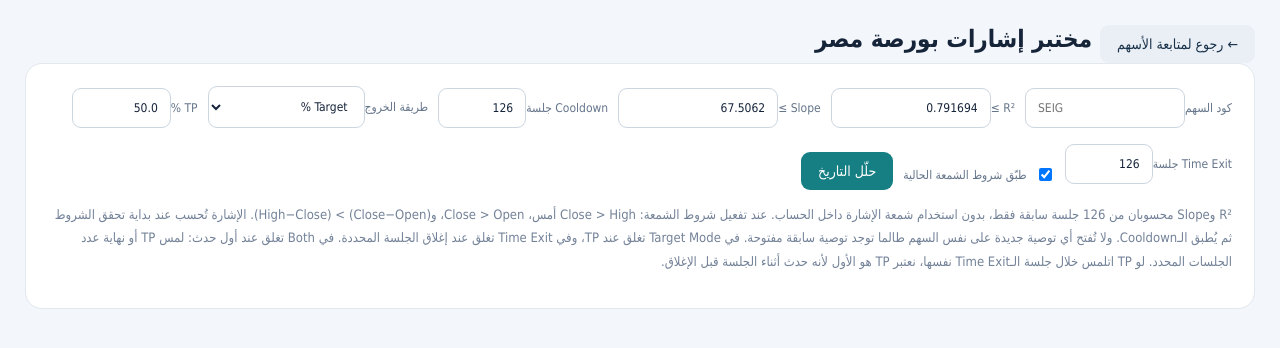
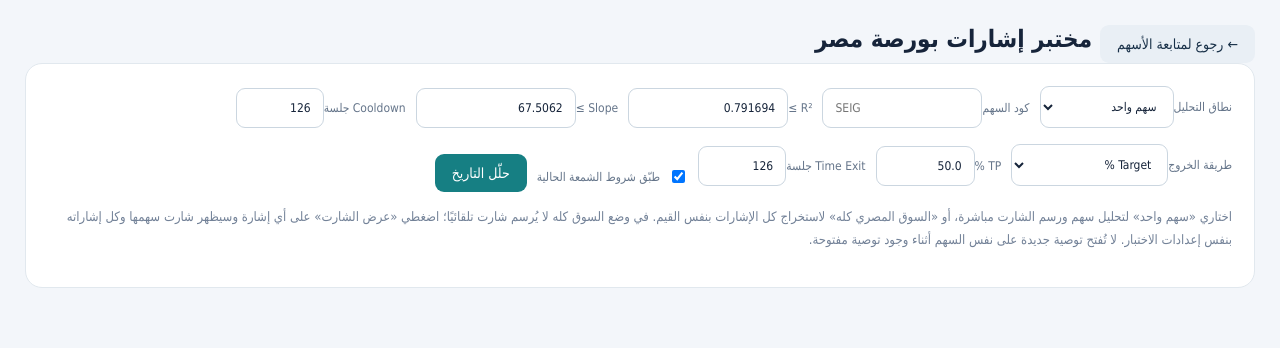
Before and after one commit to dofahmy/Rashid, a Flask app: page /egx-lab in a window 1280 px wide. Shown: the part 95-443 px from the top of the page. Run offline with Flask 3, Linux system fonts and the light colour scheme; the visitor is signed in with stand-in values (Sample User, id 1); parts of the project's set-up code (start-up, migrations or seed data) failed here and were passed over; some libraries are stand-ins or nearby versions.

Commit message:
Add files via upload

```diff
--- a/templates/egx_lab.html
+++ b/templates/egx_lab.html
@@ -2,60 +2,35 @@
 <div class="actions"><a class="button secondary" href="{{url_for('stocks')}}">← رجوع لمتابعة الأسهم</a><h1 style="margin:0">مختبر إشارات بورصة مصر</h1></div>
 <div class="panel">
 <form class="filters" method="get">
-    <label>كود السهم<input name="symbol" dir="ltr" placeholder="SEIG" value="{{symbol}}" required></label>
+<label>نطاق التحليل<select name="scope"><option value="symbol" {{'selected' if scope=='symbol' else ''}}>سهم واحد</option><option value="market" {{'selected' if scope=='market' else ''}}>السوق المصري كله</option></select></label>
+<label>كود السهم<input name="symbol" dir="ltr" placeholder="SEIG" value="{{symbol}}"></label>
 <label>R² ≥<input name="r2" type="number" step="0.000001" value="{{r2_min}}" required></label>
 <label>Slope ≥<input name="slope" type="number" step="0.0001" value="{{slope_min}}" required></label>
 <label>Cooldown جلسة<input name="cooldown" type="number" min="0" max="1000" step="1" value="{{cooldown}}" required></label>
 <label>طريقة الخروج<select name="exit_mode"><option value="tp" {{'selected' if exit_mode=='tp' else ''}}>Target %</option><option value="time" {{'selected' if exit_mode=='time' else ''}}>Time Exit</option><option value="both" {{'selected' if exit_mode=='both' else ''}}>Both: TP أو Time Exit</option></select></label>
 <label>TP %<input name="tp" type="number" min="0.1" max="1000" step="0.1" value="{{tp_pct}}" required></label>
 <label>Time Exit جلسة<input name="time_exit" type="number" min="1" max="2000" step="1" value="{{time_exit_sessions}}" required></label>
-    <label style="display:flex;gap:8px;align-items:center"><input name="confirm" type="checkbox" value="1" {{'checked' if confirm else ''}}>طبّق شروط الشمعة الحالية</label>
-    {% if not confirm %}<input type="hidden" name="confirm" value="0">{% endif %}
+<label style="display:flex;gap:8px;align-items:center"><input name="confirm" type="checkbox" value="1" {{'checked' if confirm else ''}}>طبّق شروط الشمعة الحالية</label>{% if not confirm %}<input type="hidden" name="confirm" value="0">{% endif %}
 <button>حلّل التاريخ</button>
 </form>
-  <p class="muted">R² وSlope محسوبان من 126 جلسة سابقة فقط، بدون استخدام شمعة الإشارة داخل الحساب. عند تفعيل شروط الشمعة: Close &gt; High أمس، Close &gt; Open، و(Close−Open) &gt; (High−Close). الإشارة تُحسب عند بداية تحقق الشروط ثم يُطبق الـCooldown. ولا تُفتح أي توصية جديدة على نفس السهم طالما توجد توصية سابقة مفتوحة. في Target Mode تغلق عند TP، وفي Time Exit تغلق عند إغلاق الجلسة المحددة. في Both تغلق عند أول حدث: لمس TP أو نهاية عدد الجلسات المحدد. لو TP اتلمس خلال جلسة الـTime Exit نفسها، نعتبر TP هو الأول لأنه حدث أثناء الجلسة قبل الإغلاق.</p>
+<p class="muted">اختاري «سهم واحد» لتحليل سهم ورسم الشارت مباشرة، أو «السوق المصري كله» لاستخراج كل الإشارات بنفس القيم. في وضع السوق كله لا يُرسم شارت تلقائيًا؛ اضغطي «عرض الشارت» على أي إشارة وسيظهر شارت سهمها وكل إشاراته بنفس إعدادات الاختبار. لا تُفتح توصية جديدة على نفس السهم أثناء وجود توصية مفتوحة.</p>
 </div>
 {% if error %}<div class="panel warning"><strong>تعذر التحليل:</strong> {{error}}</div>{% endif %}
-{% if symbol and not error %}
+{% if not error and ((scope=='symbol' and symbol) or scope=='market') %}
 <div class="cards">
-  <div class="panel accent"><div class="muted">السهم</div><div class="metric" dir="ltr">{{symbol}}</div></div>
+<div class="panel accent"><div class="muted">النطاق</div><div class="metric" style="font-size:22px">{{symbol if scope=='symbol' else 'كل سوق مصر'}}</div>{% if scope=='market' %}<div class="muted">{{market_symbols}} رمز · أخطاء تحميل {{market_errors}}</div>{% endif %}</div>
 <div class="panel accent"><div class="muted">عدد الإشارات</div><div class="metric">{{summary.get('count',0)}}</div></div>
-  {% if exit_mode == 'tp' %}<div class="panel accent"><div class="muted">وصلت TP +{{'%g'|format(tp_pct)}}%</div><div class="metric">{{'%.1f'|format(summary.get('hit_tp_pct',0))}}%</div><div class="muted">{{summary.get('tp_hits',0)}} / {{summary.get('count',0)}} إشارة</div></div>{% elif exit_mode == 'time' %}<div class="panel accent"><div class="muted">متوسط عائد Time Exit بعد {{time_exit_sessions}} جلسة</div><div class="metric">{% if summary.get('time_avg_return') is not none %}{{'%+.2f'|format(summary.get('time_avg_return'))}}%{% else %}—{% endif %}</div><div class="muted">Win rate {% if summary.get('time_win_pct') is not none %}{{'%.1f'|format(summary.get('time_win_pct'))}}%{% else %}—{% endif %} · مغلقة {{summary.get('closed_n',0)}}</div></div>{% else %}<div class="panel accent"><div class="muted">Both · TP +{{'%g'|format(tp_pct)}}% أو {{time_exit_sessions}} جلسة</div><div class="metric">{% if summary.get('exit_avg_return') is not none %}{{'%+.2f'|format(summary.get('exit_avg_return'))}}%{% else %}—{% endif %}</div><div class="muted">TP: {{summary.get('tp_exit_n',0)}} · Time: {{summary.get('time_exit_n',0)}} · Win rate {% if summary.get('exit_win_pct') is not none %}{{'%.1f'|format(summary.get('exit_win_pct'))}}%{% else %}—{% endif %}</div></div>{% endif %}
-  <div class="panel accent"><div class="muted">إشارات مفتوحة</div><div class="metric">{{summary.get('open_n',0)}}</div><div class="muted">آخر بيانات {{latest_date}}</div></div>
+{% if exit_mode=='tp' %}<div class="panel accent"><div class="muted">وصلت TP +{{'%g'|format(tp_pct)}}%</div><div class="metric">{{'%.1f'|format(summary.get('hit_tp_pct',0))}}%</div></div>{% elif exit_mode=='time' %}<div class="panel accent"><div class="muted">متوسط Time Exit</div><div class="metric">{% if summary.get('time_avg_return') is not none %}{{'%+.2f'|format(summary.get('time_avg_return'))}}%{% else %}—{% endif %}</div></div>{% else %}<div class="panel accent"><div class="muted">متوسط Both</div><div class="metric">{% if summary.get('exit_avg_return') is not none %}{{'%+.2f'|format(summary.get('exit_avg_return'))}}%{% else %}—{% endif %}</div><div class="muted">TP {{summary.get('tp_exit_n',0)}} · Time {{summary.get('time_exit_n',0)}}</div></div>{% endif %}
+<div class="panel accent"><div class="muted">مفتوحة حاليًا</div><div class="metric">{{summary.get('open_n',0)}}</div><div class="muted">آخر بيانات {{latest_date}}</div></div>
 </div>
-{% if chart_svg %}
-<div class="panel">
-  <div class="actions"><strong>شارت السهم مع الإشارات</strong><span class="muted">{% if exit_mode == 'tp' %}الأخضر = إغلاق على TP{% elif exit_mode == 'time' %}البنفسجي = إغلاق زمني{% else %}الأخضر = TP · البنفسجي = Time Exit{% endif %} | البرتقالي = إشارة ما زالت مفتوحة</span></div>
-  <div style="margin-top:10px;overflow:auto">{{chart_svg|safe}}</div>
-</div>
-{% endif %}
-<div class="panel"><div class="actions">
-  <span>شموع يومية: {{bars_count}}</span>
-  <span>متوسط 3M: {{'%+.2f'|format(summary.get('avg3m',0) or 0)}}%</span>
-  <span>متوسط 6M: {{'%+.2f'|format(summary.get('avg6m',0) or 0)}}%</span>
-  <span>متوسط 1Y: {{'%+.2f'|format(summary.get('avg1y',0) or 0)}}%</span>
-  <span>{% if exit_mode == 'tp' %}Median للوصول إلى TP: {% if summary.get('tp_median_sessions') is not none %}{{summary.get('tp_median_sessions')}} جلسة{% else %}—{% endif %}{% elif exit_mode == 'time' %}Median عائد الخروج: {% if summary.get('time_median_return') is not none %}{{'%+.2f'|format(summary.get('time_median_return'))}}%{% else %}—{% endif %}{% else %}Median عائد Both: {% if summary.get('exit_median_return') is not none %}{{'%+.2f'|format(summary.get('exit_median_return'))}}%{% else %}—{% endif %}{% endif %}</span>
-</div></div>
-<div class="panel tablewrap">
-<table>
-<thead><tr><th>الحالة</th><th>تاريخ الإشارة</th><th>تاريخ الخروج</th><th>{% if exit_mode == 'time' %}أداء الإغلاق Time Exit{% else %}عائد الخروج{% endif %}</th><th>سعر الخروج</th><th>سعر الإشارة</th><th>R²</th><th>Slope %</th><th>الأداء الحالي</th><th>بعد 1M</th><th>بعد 3M</th><th>بعد 6M</th><th>بعد 1Y</th><th>أقصى صعود</th><th>أقصى هبوط</th><th>{% if exit_mode == 'time' %}هل لمس +{{'%g'|format(tp_pct)}}% قبل الخروج؟{% elif exit_mode == 'both' %}TP +{{'%g'|format(tp_pct)}}% قبل/عند الخروج{% else %}TP +{{'%g'|format(tp_pct)}}%{% endif %}</th><th>+20%</th><th>+50%</th><th>+100%</th><th>العمر</th></tr></thead>
-<tbody>
-{% for x in rows %}<tr>
-<td>{% if x.status == 'OPEN' %}<strong style="color:#d97706">مفتوحة</strong>{% elif x.status == 'CLOSED_TIME' %}<strong style="color:#7c3aed">Time Exit</strong>{% else %}<strong style="color:#15803d">أغلقت على TP</strong>{% endif %}</td>
-<td dir="ltr">{{x.date}}</td><td dir="ltr">{{x.exit_date or '—'}}</td><td>{% if x.exit_return is not none %}<strong style="color:{{'#15803d' if x.exit_return >= 0 else '#b91c1c'}}">{{'%+.2f%%'|format(x.exit_return)}}</strong>{% else %}—{% endif %}</td><td>{{('%.2f'|format(x.exit_price)) if x.exit_price is not none else '—'}}</td><td>{{'%.2f'|format(x.price)}}</td><td>{{'%.4f'|format(x.r2)}}</td><td>{{'%.2f'|format(x.slope)}}</td>
-<td>{% if x.status == 'OPEN' %}<strong>{{'%+.2f%%'|format(x.current_return)}}</strong>{% else %}—{% endif %}</td>
-<td>{{('%+.2f%%'|format(x.ret_1m)) if x.ret_1m is not none else '—'}}</td>
-<td>{{('%+.2f%%'|format(x.ret_3m)) if x.ret_3m is not none else '—'}}</td>
-<td>{{('%+.2f%%'|format(x.ret_6m)) if x.ret_6m is not none else '—'}}</td>
-<td>{{('%+.2f%%'|format(x.ret_1y)) if x.ret_1y is not none else '—'}}</td>
-<td>{{'%+.2f%%'|format(x.max_gain)}}</td><td>{{'%+.2f%%'|format(x.max_dd)}}</td>
-<td>{% if exit_mode in ['time','both'] %}{% if x.tp_before_exit %}<strong style="color:#15803d">نعم · {{x.tp_before_exit_sessions}} جلسة</strong><br><span class="muted">{{x.tp_before_exit_date}}</span>{% else %}لا{% endif %}{% else %}{% if x.hit_tp is not none %}<strong>{{x.hit_tp}} جلسة</strong><br><span class="muted">{{x.hit_tp_date}}</span>{% else %}<strong style="color:#d97706">مفتوحة</strong>{% endif %}{% endif %}</td>
-<td>{% if x.hit20 is not none %}{{x.hit20}} جلسة<br><span class="muted">{{x.hit20_date}}</span>{% else %}—{% endif %}</td>
-<td>{% if x.hit50 is not none %}<strong>{{x.hit50}} جلسة</strong><br><span class="muted">{{x.hit50_date}}</span>{% else %}—{% endif %}</td>
-<td>{% if x.hit100 is not none %}{{x.hit100}} جلسة<br><span class="muted">{{x.hit100_date}}</span>{% else %}—{% endif %}</td>
-<td>{{x.age}}</td>
-</tr>{% else %}<tr><td colspan="20">لا توجد إشارات تاريخية بهذه القيم.</td></tr>{% endfor %}
-</tbody></table>
-</div>
+{% if scope=='market' and chart_symbol %}<div class="panel"><div class="actions"><strong>شارت {{chart_symbol}}</strong><span class="muted">تم اختياره من جدول إشارات السوق</span></div><div style="overflow:auto">{{chart_svg|safe}}</div></div>{% elif scope=='symbol' and chart_svg %}<div class="panel"><div class="actions"><strong>شارت {{symbol}} مع الإشارات</strong></div><div style="overflow:auto">{{chart_svg|safe}}</div></div>{% endif %}
+<div class="panel"><div class="actions"><span>متوسط 3M: {{'%+.2f'|format(summary.get('avg3m',0) or 0)}}%</span><span>متوسط 6M: {{'%+.2f'|format(summary.get('avg6m',0) or 0)}}%</span><span>متوسط 1Y: {{'%+.2f'|format(summary.get('avg1y',0) or 0)}}%</span>{% if summary.get('exit_win_pct') is not none %}<span>Win rate: {{'%.1f'|format(summary.get('exit_win_pct'))}}%</span>{% endif %}</div></div>
+<div class="panel tablewrap"><table>
+<thead><tr>{% if scope=='market' %}<th>الشارت</th><th>السهم</th><th>الشركة</th>{% endif %}<th>الحالة</th><th>تاريخ الإشارة</th><th>تاريخ الخروج</th><th>عائد الخروج</th><th>سعر الخروج</th><th>سعر الإشارة</th><th>R²</th><th>Slope %</th><th>الأداء الحالي</th><th>أقصى صعود</th><th>أقصى هبوط</th><th>+20%</th><th>+50%</th><th>+100%</th><th>العمر</th></tr></thead>
+<tbody>{% for x in rows %}<tr>
+{% if scope=='market' %}<td><a class="button secondary" href="{{chart_link(x)}}">عرض الشارت</a></td><td dir="ltr"><strong>{{x.symbol}}</strong></td><td>{{x.company}}</td>{% endif %}
+<td>{% if x.status=='OPEN' %}<strong style="color:#d97706">مفتوحة</strong>{% elif x.status=='CLOSED_TIME' %}<strong style="color:#7c3aed">Time Exit</strong>{% else %}<strong style="color:#15803d">TP</strong>{% endif %}</td>
+<td dir="ltr">{{x.date}}</td><td dir="ltr">{{x.exit_date or '—'}}</td><td>{% if x.exit_return is not none %}<strong style="color:{{'#15803d' if x.exit_return>=0 else '#b91c1c'}}">{{'%+.2f%%'|format(x.exit_return)}}</strong>{% else %}—{% endif %}</td><td>{{('%.2f'|format(x.exit_price)) if x.exit_price is not none else '—'}}</td><td>{{'%.2f'|format(x.price)}}</td><td>{{'%.4f'|format(x.r2)}}</td><td>{{'%.2f'|format(x.slope)}}</td><td>{% if x.status=='OPEN' %}<strong>{{'%+.2f%%'|format(x.current_return)}}</strong>{% else %}—{% endif %}</td><td>{{'%+.2f%%'|format(x.max_gain)}}</td><td>{{'%+.2f%%'|format(x.max_dd)}}</td><td>{% if x.hit20 is not none %}{{x.hit20}} جلسة{% else %}—{% endif %}</td><td>{% if x.hit50 is not none %}{{x.hit50}} جلسة{% else %}—{% endif %}</td><td>{% if x.hit100 is not none %}{{x.hit100}} جلسة{% else %}—{% endif %}</td><td>{{x.age}}</td>
+</tr>{% else %}<tr><td colspan="20">لا توجد إشارات بهذه القيم.</td></tr>{% endfor %}</tbody></table></div>
 {% endif %}
 {% endblock %}
```
Lines whose indentation alone changed are shown as unchanged.
